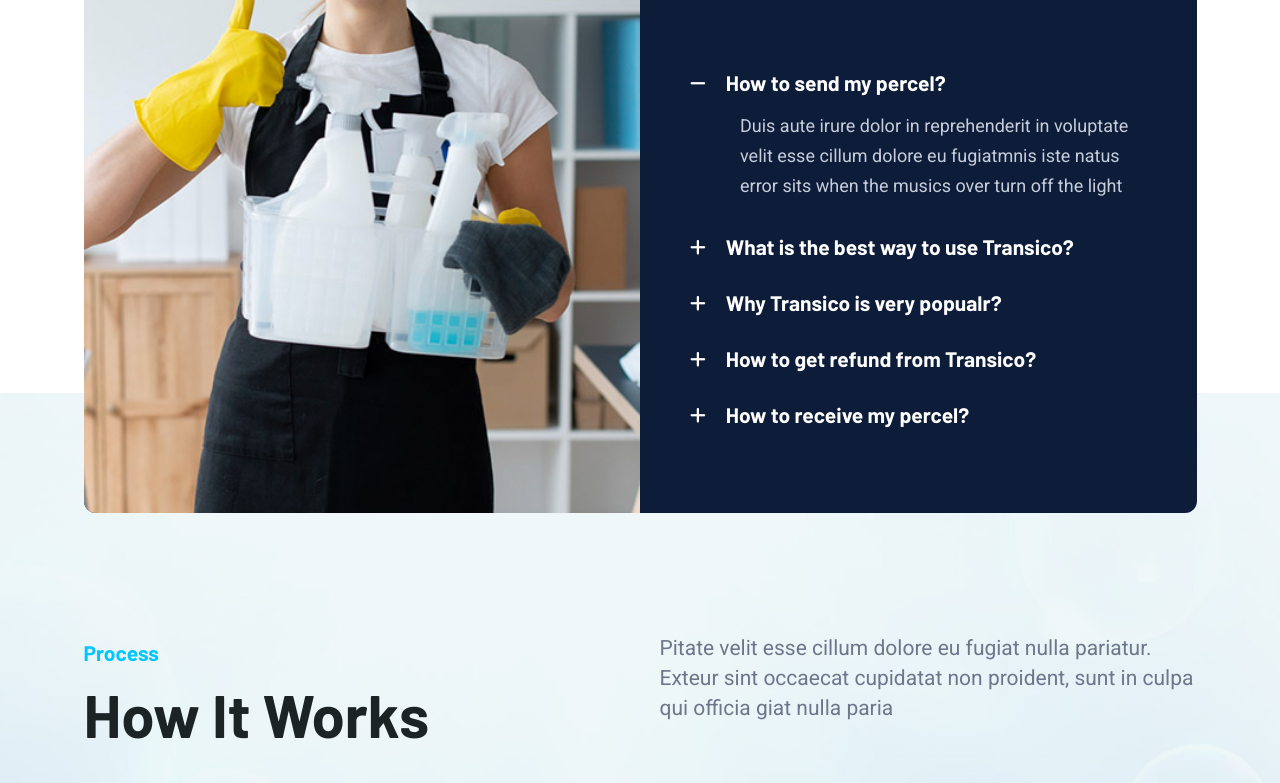
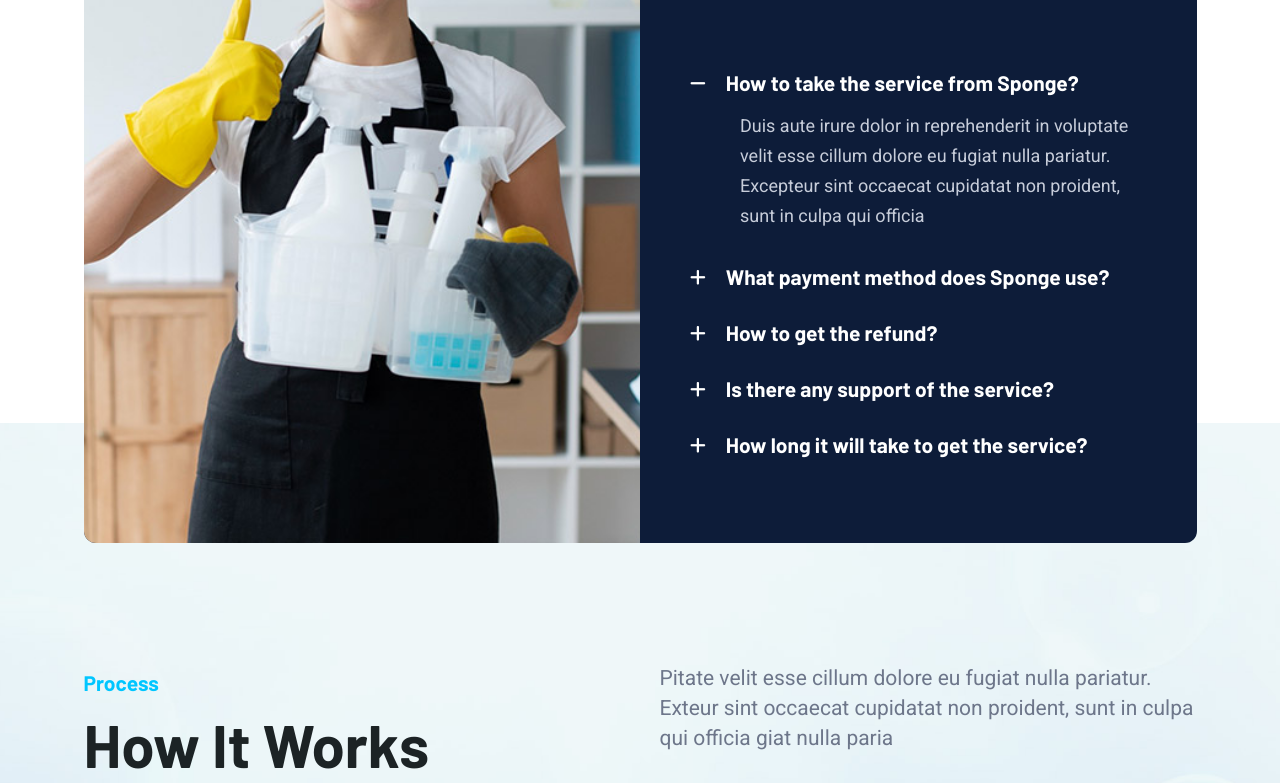
Before and after one commit to Shiddik/sp, a website: page index.html in a window 1280 px wide. Shown: the part 5976-6759 px from the top of the page. Drawn offline with Linux system fonts and the light colour scheme; a web font is replaced by a local one.

Commit message:
fix accordion

```diff
--- a/index.html
+++ b/index.html
@@ -797,12 +797,12 @@
                                 <div class="accordion-list-item">
                                     <div id="headingOne">
                                         <div class="accordion-head" data-bs-toggle="collapse" data-bs-target="#collapseOne" aria-expanded="true" aria-controls="collapseOne">
-                                            <h3 class="accordion-title">How to send my percel?</h3>
+                                            <h3 class="accordion-title">How to take the service from Sponge?</h3>
                                         </div>
                                     </div>
                                     <div id="collapseOne" class="accordion-collapse collapse show" aria-labelledby="headingOne" data-bs-parent="#appointmentAreaStyle1FAQ">
                                         <div class="accordion-item-body">
-                                            <p>Duis aute irure dolor in reprehenderit in voluptate velit esse cillum dolore eu fugiatmnis iste natus error sits when the musics over turn off the light</p>
+                                            <p>Duis aute irure dolor in reprehenderit in voluptate velit esse cillum dolore eu fugiat nulla pariatur. Excepteur sint occaecat cupidatat non proident, sunt in culpa qui officia</p>
                                         </div>
                                     </div>
                                 </div>
@@ -811,12 +811,12 @@
                                 <div class="accordion-list-item">
                                     <div id="headingTwo">
                                         <div class="accordion-head collapsed"  data-bs-toggle="collapse" data-bs-target="#collapseTwo" aria-expanded="false" aria-controls="collapseTwo">
-                                            <h3 class="accordion-title">What is the best way to use Transico?</h3>
+                                            <h3 class="accordion-title">What payment method does Sponge use?</h3>
                                         </div>
                                     </div>
                                     <div id="collapseTwo" class="accordion-collapse collapse" aria-labelledby="headingTwo" data-bs-parent="#appointmentAreaStyle1FAQ">
                                         <div class="accordion-item-body">
-                                            <p>Duis aute irure dolor in reprehenderit in voluptate velit esse cillum dolore eu fugiatmnis iste natus error sits when the musics over turn off the light</p>
+                                            <p>Duis aute irure dolor in reprehenderit in voluptate velit esse cillum dolore eu fugiat nulla pariatur. Excepteur sint occaecat cupidatat non proident, sunt in culpa qui officia</p>
                                         </div>
                                     </div>
                                 </div>
@@ -825,12 +825,12 @@
                                 <div class="accordion-list-item">
                                     <div id="headingThree">
                                         <div class="accordion-head collapsed" data-bs-toggle="collapse" data-bs-target="#collapseThree" aria-expanded="false" aria-controls="collapseThree">
-                                            <h3 class="accordion-title">Why Transico is very popualr?</h3>
+                                            <h3 class="accordion-title">How to get the refund?</h3>
                                         </div>
                                     </div>
                                     <div id="collapseThree" class="accordion-collapse collapse" aria-labelledby="headingThree" data-bs-parent="#appointmentAreaStyle1FAQ">
                                         <div class="accordion-item-body">
-                                            <p>Duis aute irure dolor in reprehenderit in voluptate velit esse cillum dolore eu fugiatmnis iste natus error sits when the musics over turn off the light</p>
+                                            <p>Duis aute irure dolor in reprehenderit in voluptate velit esse cillum dolore eu fugiat nulla pariatur. Excepteur sint occaecat cupidatat non proident, sunt in culpa qui officia</p>
                                         </div>
                                     </div>
                                 </div>
@@ -839,12 +839,12 @@
                                 <div class="accordion-list-item">
                                     <div id="headingFour">
                                         <div class="accordion-head collapsed" data-bs-toggle="collapse" data-bs-target="#collapseFour" aria-expanded="false" aria-controls="collapseFour">
-                                            <h3 class="accordion-title">How to get refund from Transico?</h3>
+                                            <h3 class="accordion-title">Is there any support of the service?</h3>
                                         </div>
                                     </div>
                                     <div id="collapseFour" class="accordion-collapse collapse" aria-labelledby="headingFour" data-bs-parent="#appointmentAreaStyle1FAQ">
                                         <div class="accordion-item-body">
-                                            <p>Duis aute irure dolor in reprehenderit in voluptate velit esse cillum dolore eu fugiatmnis iste natus error sits when the musics over turn off the light</p>
+                                            <p>Duis aute irure dolor in reprehenderit in voluptate velit esse cillum dolore eu fugiat nulla pariatur. Excepteur sint occaecat cupidatat non proident, sunt in culpa qui officia</p>
                                         </div>
                                     </div>
                                 </div>
@@ -853,12 +853,12 @@
                                 <div class="accordion-list-item">
                                     <div id="headingFive">
                                         <div class="accordion-head collapsed" data-bs-toggle="collapse" data-bs-target="#collapseFive" aria-expanded="false" aria-controls="collapseFive">
-                                            <h3 class="accordion-title">How to receive my percel?</h3>
+                                            <h3 class="accordion-title">How long it will take to get the service?</h3>
                                         </div>
                                     </div>
                                     <div id="collapseFive" class="accordion-collapse collapse" aria-labelledby="headingFive" data-bs-parent="#appointmentAreaStyle1FAQ">
                                         <div class="accordion-item-body">
-                                            <p>Duis aute irure dolor in reprehenderit in voluptate velit esse cillum dolore eu fugiatmnis iste natus error sits when the musics over turn off the light</p>
+                                            <p>Duis aute irure dolor in reprehenderit in voluptate velit esse cillum dolore eu fugiat nulla pariatur. Excepteur sint occaecat cupidatat non proident, sunt in culpa qui officia</p>
                                         </div>
                                     </div>
                                 </div>
@@ -1304,7 +1304,7 @@
                                     </span>
                                 </div>
                                 <h3 class="title">
-                                    <a href="blog-details.html">Best way to clean your office desk</a>
+                                    <a href="blog-details.html">Why you need to clean your home regularly</a>
                                 </h3>
                                 <div class="post-excerpt">
                                     <p>Bidunt ut labore et dolore ma ga aliqim ad minim ven iam quis tio nostrud exercit ation mere ...</p>
@@ -1320,7 +1320,7 @@
                     <div class="post-card-wrapper">
                         <div class="post-card style-1">
                             <div class="image">
-                                <img src="images/latest-post/lp-1.jpg" alt="post-1">
+                                <img src="images/latest-post/lp-3.jpg" alt="post-1">
                                 <a href="#" class="btn-link">
                                     <i class="fa-regular fa-arrow-right"></i>
                                 </a>
@@ -1343,7 +1343,7 @@
                                     </span>
                                 </div>
                                 <h3 class="title">
-                                    <a href="blog-details.html">Best way to clean your office desk</a>
+                                    <a href="blog-details.html">Best eqipments to clean kitchen instantly</a>
                                 </h3>
                                 <div class="post-excerpt">
                                     <p>Bidunt ut labore et dolore ma ga aliqim ad minim ven iam quis tio nostrud exercit ation mere ...</p>
@@ -1359,7 +1359,7 @@
                     <div class="post-card-wrapper">
                         <div class="post-card style-1">
                             <div class="image">
-                                <img src="images/latest-post/lp-2.jpg" alt="post-1">
+                                <img src="images/latest-post/lp-4.jpg" alt="post-1">
                                 <a href="#" class="btn-link">
                                     <i class="fa-regular fa-arrow-right"></i>
                                 </a>
@@ -1382,7 +1382,7 @@
                                     </span>
                                 </div>
                                 <h3 class="title">
-                                    <a href="blog-details.html">Best way to clean your office desk</a>
+                                    <a href="blog-details.html">When the musics over turn off the light</a>
                                 </h3>
                                 <div class="post-excerpt">
                                     <p>Bidunt ut labore et dolore ma ga aliqim ad minim ven iam quis tio nostrud exercit ation mere ...</p>
```
Also changed, not shown: images/client-partner/03_home_client_1.png (deleted), images/client-partner/04_about_client_1.png (deleted), images/client-partner/04_about_client_2.png (deleted), images/client-partner/04_about_client_3.png (deleted), images/client-partner/04_about_client_4.png (deleted), images/client-partner/04_about_client_5.png (deleted), images/client-partner/04_about_client_6.png (deleted).
